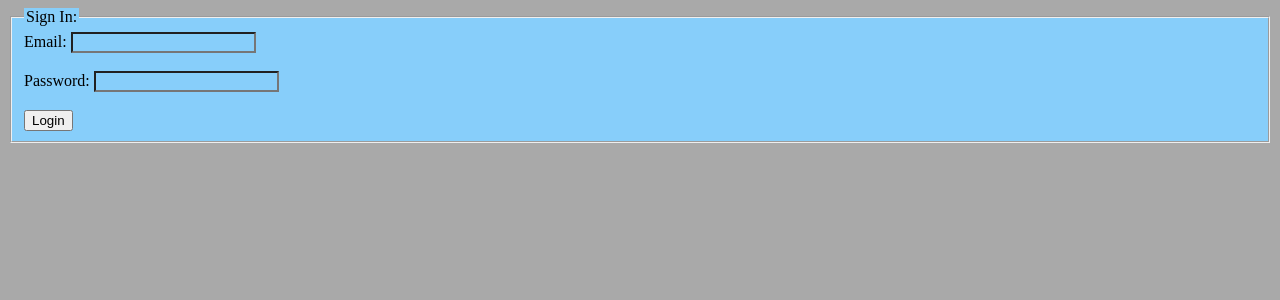
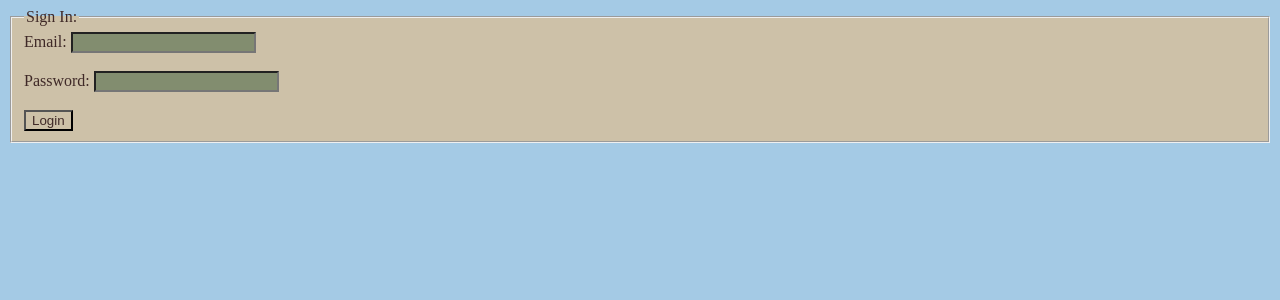
Before and after one commit to harbm17/BillyBooks, a Flask app: page /signIn in a window 1280 px wide. Shown: the top 300 px of the page. Run offline with Flask 2, Linux system fonts and the light colour scheme.

Commit message:
color update

```diff
--- a/templates/signIn.html
+++ b/templates/signIn.html
@@ -2,21 +2,32 @@
 <!DOCTYPE html>
 <html>
 	<!--editing the back ground color for the entier page-->
-	<body style="background-color:darkgray;">
+	<body style="background-color:#a4cae5;">
 		<!--for the box around the log in information and setting the back ground color of inside of the box-->
 		<form method = post>
-			<fieldset style="background-color:lightskyblue; ">
+			<fieldset style="background-color:#cdc1a8; ">
 				<!--the title of the box section -->
-				<legend style="color: black; background-color:lightskyblue;">Sign In:</legend>
+				<legend style="color: #3f2927;">Sign In:</legend>
 				<!--the lable and the text box f-r the email  //curently using email insted of a user name and is wanting input type of email and not text-->
-				<label style="color: black;" for="email" >Email:</label>
-				<input style="background-color:lightskyblue; color: black;" type="text" id="email" name="email"><br><br>
+				<label style="color: #3f2927;" for="email" >Email:</label>
+				<input style="background-color:#828d6f; color: #3f2927;" type="text" id="email" name="email"><br><br>
 				<!--the lable and the text box for the password-->
-				<label style="color: black;" for="password">Password:</label>
-				<input style="background-color:lightskyblue; color: black;" type="password" id="password" name="password"><br><br>
+				<label style="color: #3f2927;" for="password">Password:</label>
+				<input style="background-color:#828d6f; color: #3f2927;" type="password" id="password" name="password"><br><br>
 				<!--the signin button //currently not conected to another web page at the moment-->
-				<button style="..." type="submit">Login</button>
+				<button style="color:#3f2927; background-color: #cdc1a8;" type="submit">Login</button>
 			</fieldset>
 		</form>
 	</body>
 </html>
+<!--colors:
+	#1 = #695953
+	#2 = #cdc1a8
+	#3 = #a4cae5
+	#4 = #928f92
+	#5 = #a28256
+	#6 = #95a4b6
+	#7 = #28211e
+	#8 = #3f2927
+	#9 = #828d6f
+-->
```
